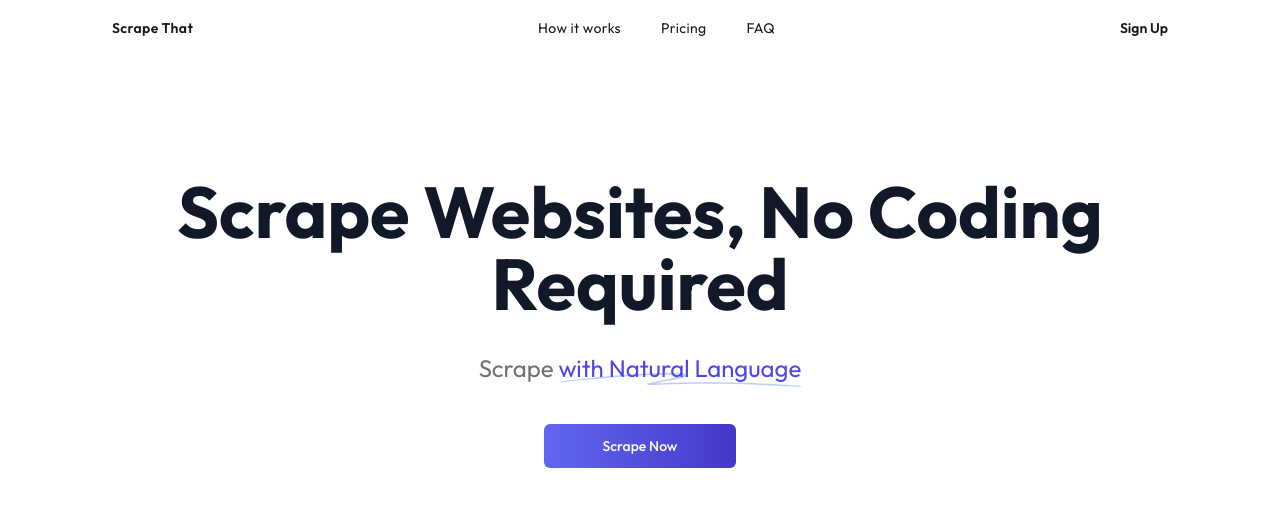
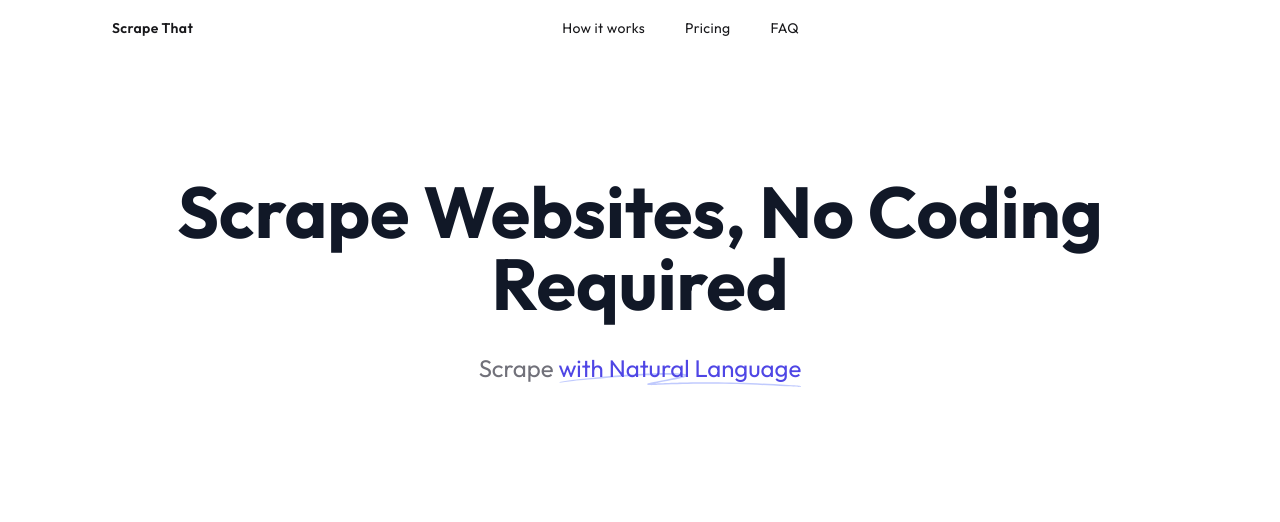
Before and after one commit to adrianhorning08/scrape-that-landing, a plain HTML site: page index.html in a window 1280 px wide. Shown: the top 522 px of the page. Drawn offline with nearby package versions, Linux system fonts and the light colour scheme.

Commit message:
no sign ups

```diff
--- a/index.html
+++ b/index.html
@@ -104,9 +104,9 @@
         <a href="#faq">FAQ</a>
       </div>
       <div>
-        <a href="https://app.scrapethat.ai/signin"
-          ><div class="text-sm font-semibold">Sign Up</div></a
-        >
+        <a href="https://app.scrapethat.ai/signin">
+          <!-- <div class="text-sm font-semibold">Sign Up</div> -->
+        </a>
       </div>
     </header>
 
@@ -141,12 +141,12 @@
           <div class="mt-2 flex flex-col items-center gap-12 w-fit mx-auto">
             <div class="flex flex-col gap-4">
               <div>
-                <a
+                <!-- <a
                   href="https://app.scrapethat.ai/signin"
                   class="w-48 text-center flex justify-center items-center bg-accent font-medium text-white bg-gradient-to-r from-indigo-500 to-indigo-700 rounded-md cursor-pointer h-11 px-8 text-sm"
                 >
                   Scrape Now
-                </a>
+                </a> -->
               </div>
             </div>
 
@@ -1193,12 +1193,12 @@
                 JavaScript Rendering
               </div>
             </div>
-            <a
+            <!-- <a
               href="https://app.scrapethat.ai/signin"
               class="w-full text-center flex justify-center items-center bg-accent font-medium text-white bg-gradient-to-r from-indigo-500 to-indigo-600 rounded-md cursor-pointer px-4 py-2 text-sm"
             >
               Scrape Data Now
-            </a>
+            </a> -->
           </div>
         </div>
       </div>
@@ -1305,12 +1305,12 @@
           started in seconds!
         </div>
         <div>
-          <a
+          <!-- <a
             href="https://app.scrapethat.ai/signin"
             class="w-full text-center flex justify-center items-center font-medium text-white bg-gradient-to-r from-indigo-500 to-indigo-600 rounded-md cursor-pointer h-11 px-8 text-sm"
           >
             Start Scraping Now!
-          </a>
+          </a> -->
         </div>
       </div>
       <div
```
